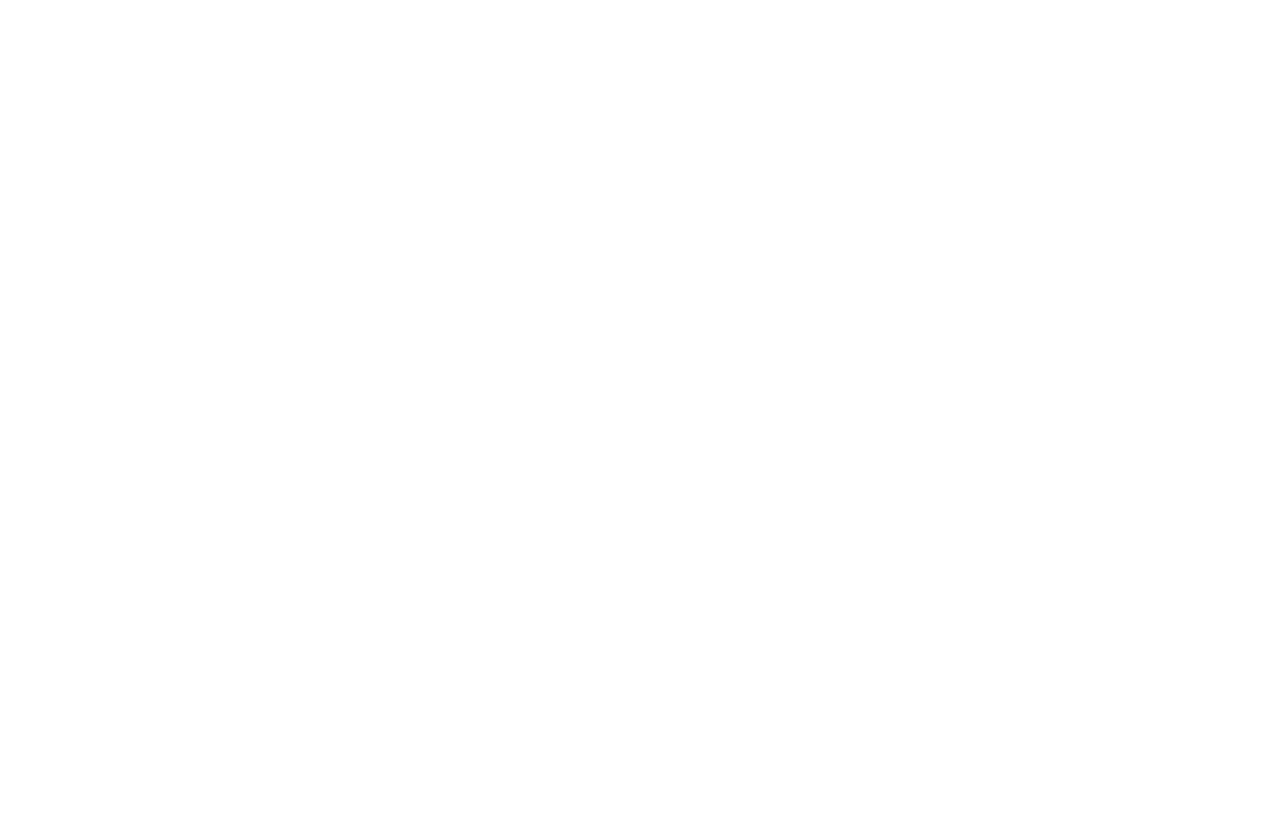
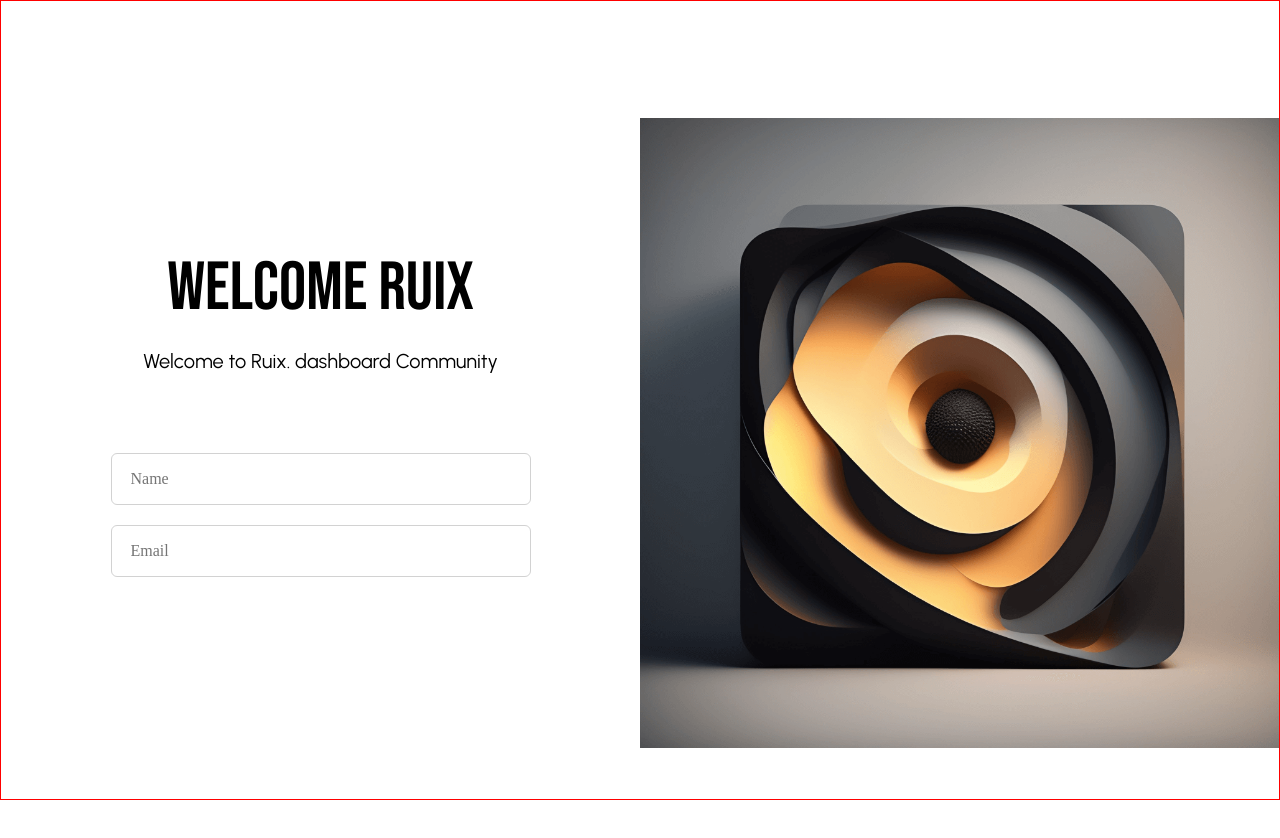
Before and after one commit to Hamidjonova-N/ruix-register-form, a plain HTML site: page index.html in a window 1280 px wide. Before the commit the page ends 800 px from the top, so only its background shows below. Drawn offline with Linux system fonts and the light colour scheme.

Commit message:
Add register form sections

```diff
--- a/css/style.css
+++ b/css/style.css
@@ -1,3 +1,11 @@
+/* CUSTOM PROPERTY */
+:root {
+  --accent-color: #000000;
+  --primary-color: #2e2e2e;
+  --font-family-bebas-neue: "Bebas Neue", "Arial", sans-serif;
+  --font-family-urbanist: "Urbanist", "Arial", sans-serif;
+}
+
 /* GLOBAL STYLES */
 
 *,
@@ -28,9 +36,67 @@ img {
 /* CONTAINER */
 
 .container {
+  border: 1px solid red;
   width: 100%;
-  max-width: 1200px;
-  padding-left: 50px;
-  padding-right: 50px;
+  max-width: 1400px;
+  height: 100vh;
+  max-height: 864px;
   margin: 0 auto;
+  font-style: normal;
+  display: flex;
 }
+
+.container section {
+  width: 50%;
+}
+
+/* REGISTER-FORM-WRAPPER */
+
+.register-form-wrapper {
+  padding: 45px 15px;
+  display: flex;
+  flex-direction: column;
+  align-items: center;
+  justify-content: center;
+}
+
+.register-form-title {
+  color: var(--accent-color);
+  font-size: 68px;
+  font-family: var(--font-family-bebas-neue);
+  font-weight: 400;
+  line-height: normal;
+  text-transform: uppercase;
+  margin-bottom: 20px;
+}
+
+.register-form-subtitle {
+  color: var(--accent-color);
+  font-size: 20px;
+  font-family: var(--font-family-urbanist);
+  font-weight: 400;
+  line-height: normal;
+  margin-bottom: 80px;
+}
+
+.register-form {
+  width: 420px;
+  display: flex;
+  flex-direction: column;
+}
+
+.register-form input {
+  width: 420px;
+  height: 52px;
+  padding: 20px 19px;
+  border-radius: 6px;
+  border: 1px solid #d2d2d2;
+  margin-bottom: 20px;
+}
+
+/* REGISTER-IMG-WRAPPER */
+
+.register-img {
+  height: 864px;
+  object-fit: contain;
+}
--- a/index.html
+++ b/index.html
@@ -4,12 +4,55 @@
     <meta charset="UTF-8" />
     <meta http-equiv="X-UA-Compatible" content="IE=edge" />
     <meta name="viewport" content="width=device-width, initial-scale=1.0" />
-    <title>Project</title>
+    <title>RUIX register form</title>
     <!-- Stylesheets -->
     <link rel="stylesheet" href="css/normalize.css" />
     <link rel="stylesheet" href="css/style.css" />
+    <!-- Fonts -->
+    <link
+      href="https://fonts.googleapis.com/css?family=Bebas+Neue:regular"
+      rel="stylesheet"
+    />
+    <link
+      href="https://fonts.googleapis.com/css?family=Urbanist:100,200,300,regular,500,600,700,800,900,100italic,200italic,300italic,italic,500italic,600italic,700italic,800italic,900italic"
+      rel="stylesheet"
+    />
   </head>
   <body>
+    <div class="container">
+      <section class="register-form-wrapper">
+        <h1 class="register-form-title">Welcome Ruix</h1>
+        <h2 class="register-form-subtitle">
+          Welcome to Ruix. dashboard Community
+        </h2>
+        <form
+          class="register-form"
+          action="https://htmlacademy.ru"
+          method="get"
+        >
+          <input
+            class="name-input"
+            type="text"
+            name="name-input"
+            placeholder="Name"
+          />
+          <input
+            class="email-input"
+            type="email"
+            name="email-input"
+            placeholder="Email"
+          />
+        </form>
+      </section>
+      <section class="register-img-wrapper">
+        <img
+          class="register-img"
+          src="img/register-form-img.png"
+          srcset="img/register-form-img.png 1x, img/register-form-img.png 2x"
+          alt="RUIX image"
+        />
+      </section>
+    </div>
     <script src="js/main.js"></script>
   </body>
 </html>
```
Also changed, not shown: img/register-form-img.png (added), img/register-form-img@2x.png (added).
